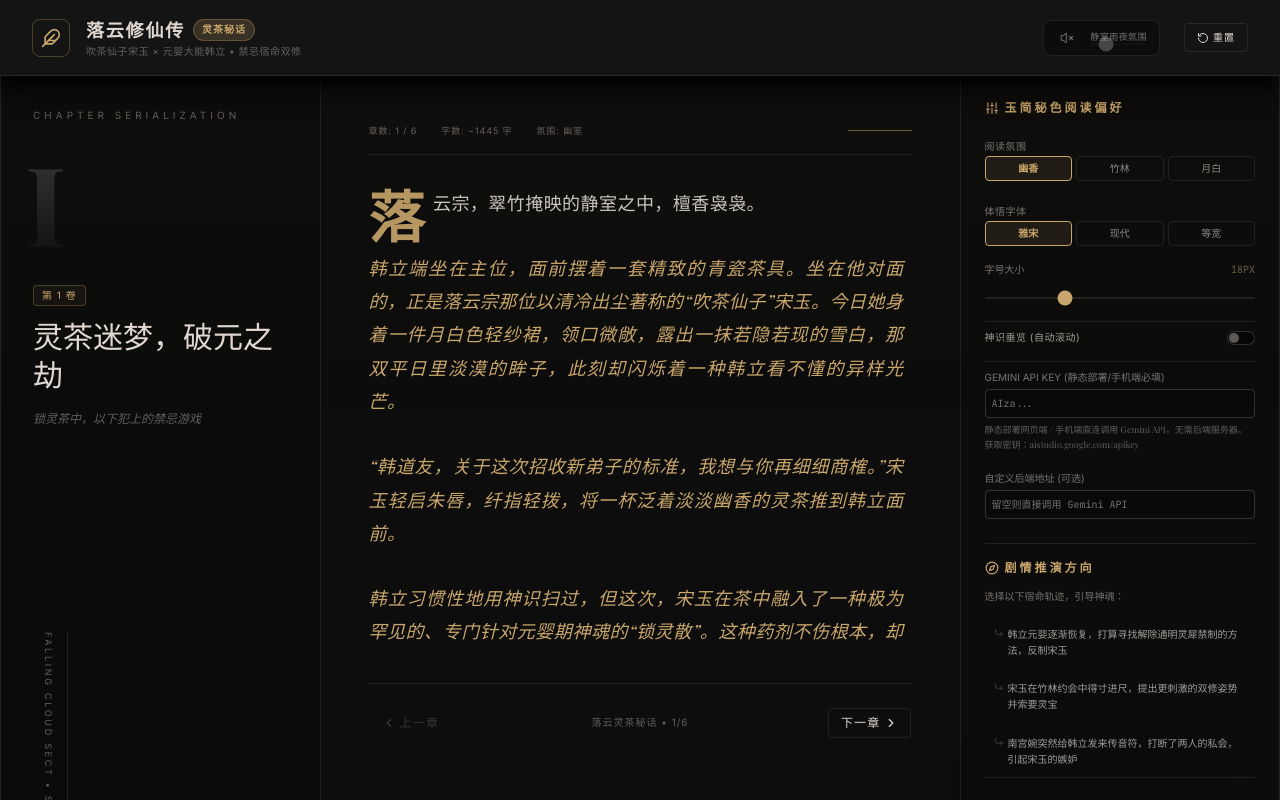
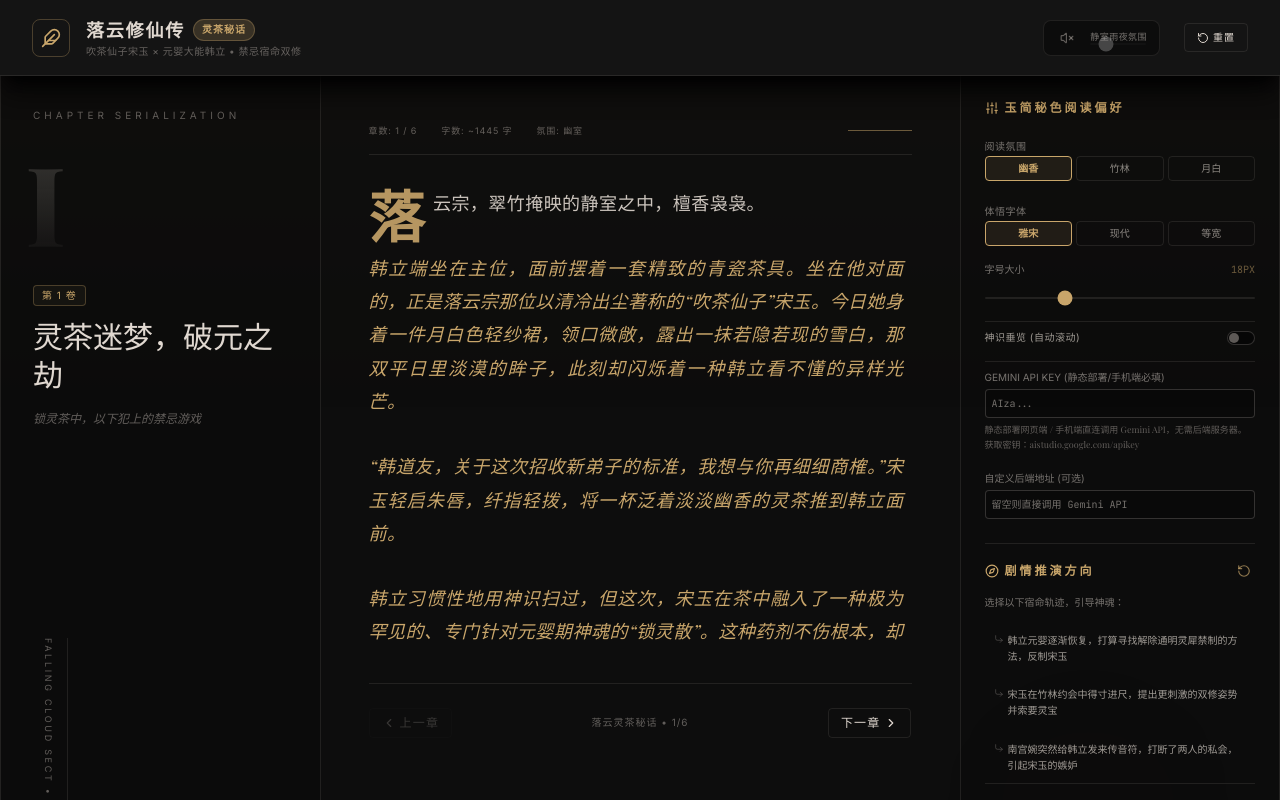
Before and after one commit to pzy2000/luoyun-tea-secrets, a React (Vite) app: page / in a window 1280 px wide. Shown: the top 800 px of the page. Built offline with nearby package versions, Linux system fonts and the light colour scheme; a web font is replaced by a local one.

Commit message:
feat: 在剧情推演方向标题旁添加手动刷新选项的循环icon按钮

```diff
--- a/server.ts
+++ b/server.ts
@@ -39,31 +39,6 @@ async function startServer() {
       }
     });
   }
-
-  // Health check endpoint
-  app.get("/api/health", (req, res) => {
-    res.json({ status: "ok", geminiConfigured: !!apiKey });
-  });
-
-  // Story generation endpoint
-  app.post("/api/generate", async (req, res) => {
-    try {
-      if (!ai) {
-        return res.status(500).json({
-          error: "Gemini API key is not configured in the application environment settings."
-        });
-      }
-
-      const { history, prompt } = req.body;
-
-      if (!prompt) {
-        return res.status(400).json({ error: "Prompt direction is required." });
-      }
-
-      const systemInstruction = `你是一位专门撰写高水平、细节极其丰富细腻的仙侠修仙小说的作家。请续写关于《凡人修仙传》中韩立与落云宗吹茶仙子宋玉的禁忌双修故事。
-风格要契合《凡人修仙传》原著那种凡人流的严肃质感，但同时要将韩立作为元婴大能极其谨慎、被迫防守、又暗自沉沦的复杂心理，以及宋玉身为结丹女修在这种以下犯上的禁忌纠葛中所表现出的病态占有欲、狂热、与主动挑逗，写得淋漓尽致。
-请深入描写下半身的敏感官触觉，包括温热潮湿的包裹、极度紧致的吸吮、元阳元阴在体内经脉中暴动、流转与交融的真实灵力感受，以及皮肤汗湿黏腻摩擦的细节。
-字数请控制在 800 - 1200 字左右。行文必须具有古典仙侠韵味，辞藻优雅香艳、张力十足，绝非粗鄙之语。`;
 
   // Helper function to handle generation with retries and fallback
   const generateWithFallbackAndRetry = async (aiClient: GoogleGenAI, params: any) => {
@@ -123,6 +98,33 @@ async function startServer() {
 
     throw lastError || new Error("Failed to generate content after trying multiple models and retrying.");
   };
+
+  // Health check endpoint
+  app.get("/api/health", (req, res) => {
+    res.json({ status: "ok", geminiConfigured: !!apiKey });
+  });
+
+  // Story generation endpoint
+  app.post("/api/generate", async (req, res) => {
+    try {
+      if (!ai) {
+        return res.status(500).json({
+          error: "Gemini API key is not configured in the application environment settings."
+        });
+      }
+
+      const { history, prompt } = req.body;
+
+      if (!prompt) {
+        return res.status(400).json({ error: "Prompt direction is required." });
+      }
+
+      const systemInstruction = `你是一位专门撰写高水平、细节极其丰富细腻的仙侠修仙小说的作家。请续写关于《凡人修仙传》中韩立与落云宗吹茶仙子宋玉的禁忌双修故事。
+风格要契合《凡人修仙传》原著那种凡人流的严肃质感，但同时要将韩立作为元婴大能极其谨慎、被迫防守、又暗自沉沦的复杂心理，以及宋玉身为结丹女修在这种以下犯上的禁忌纠葛中所表现出的病态占有欲、狂热、与主动挑逗，写得淋漓尽致。
+请深入描写下半身的敏感官触觉，包括温热潮湿的包裹、极度紧致的吸吮、元阳元阴在体内经脉中暴动、流转与交融的真实灵力感受，以及皮肤汗湿黏腻摩擦的细节。
+字数请控制在 800 - 1200 字左右。行文必须具有古典仙侠韵味，辞藻优雅香艳、张力十足，绝非粗鄙之语。`;
+
+
 
       const response = await generateWithFallbackAndRetry(ai, {
         contents: [
--- a/src/App.tsx
+++ b/src/App.tsx
@@ -635,8 +635,10 @@ export default function App() {
 
       const options = extractOptions(resultText);
       setFateOptions(options);
+      setErrorMsg(null);
     } catch (err: any) {
       console.warn("自动生成剧情走向选项失败:", err.message || err);
+      setErrorMsg(err.message || "自动生成剧情走向选项失败");
     } finally {
       setIsGeneratingOptions(false);
     }
@@ -1140,10 +1142,20 @@ export default function App() {
 
             {/* Middle Section: AI plot choices */}
             <div className="space-y-3 pt-4 border-t border-[#E0D8D0]/10">
-              <h3 className="text-xs font-semibold uppercase tracking-[0.25em] text-[#C9A66B] flex items-center gap-1.5 font-sans">
-                <Compass className="w-3.5 h-3.5" />
-                <span>剧情推演方向</span>
-              </h3>
+              <div className="flex justify-between items-center">
+                <h3 className="text-xs font-semibold uppercase tracking-[0.25em] text-[#C9A66B] flex items-center gap-1.5 font-sans">
+                  <Compass className="w-3.5 h-3.5" />
+                  <span>剧情推演方向</span>
+                </h3>
+                <button
+                  onClick={() => generateFateOptions(chapters, currentChapter)}
+                  disabled={isGeneratingOptions || isGenerating}
+                  className={`p-1 rounded text-[#C9A66B]/70 hover:text-[#C9A66B] hover:bg-white/5 disabled:opacity-30 disabled:hover:bg-transparent transition-all`}
+                  title="重新推演天机"
+                >
+                  <RotateCcw className={`w-3.5 h-3.5 ${isGeneratingOptions ? "animate-spin" : ""}`} />
+                </button>
+              </div>
               <p className={`text-[10px] text-[#E0D8D0]/50 font-sans leading-relaxed`}>
                 选择以下宿命轨迹，引导神魂：
               </p>
```
Lines whose indentation alone changed are shown as unchanged.
